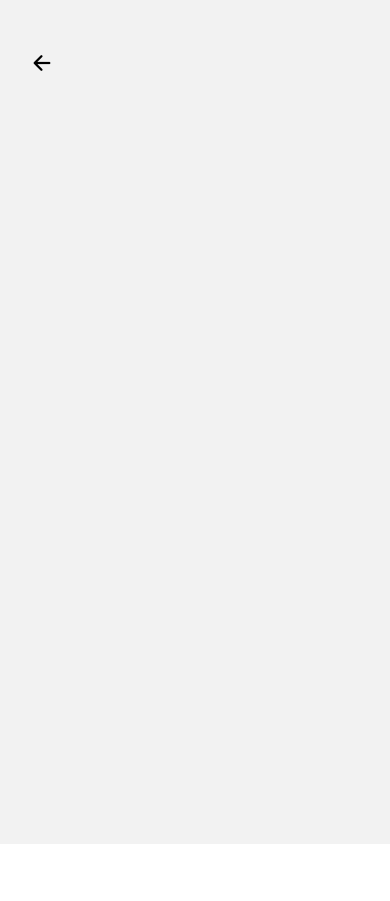
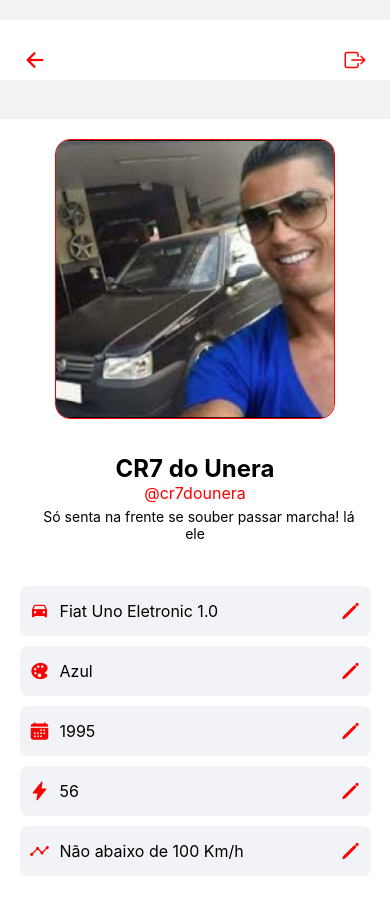
Before and after one commit to FabricioPanisson/MafaRace, a React Native app: screen /PageProfile in a window 390 px wide. Before the commit the page ends 844 px from the top, so only its background shows below. Built offline with nearby package versions, Linux system fonts and the light colour scheme; grey boxes are pictures that could not be loaded.

Commit message:
profile done | v0.8.6
Estilização pronta, falta integração com banco de dados

```diff
--- a/screens/PageProfile.js
+++ b/screens/PageProfile.js
@@ -1,38 +1,154 @@
-import { StyleSheet, View, Text, Image, ScrollView } from 'react-native';
 import React from 'react';
-import BackButton from '../components/BackButton.js';
+import { StyleSheet, View, Text, Image, TouchableOpacity, ScrollView } from 'react-native';
+import { Ionicons } from '@expo/vector-icons';
 
 const PageProfile = ({ navigation }) => {
+  const handleLogout = () => {
+    alert('Você saiu da conta!');
+    navigation.replace('PageLogin');
+  };
+
+  const handleEdit = (item) => {
+    alert(`Editar: ${item}`);
+  };
+
   return (
-    <ScrollView>
+    <ScrollView backgroundColor={'#fff'}>
+      {/* Botões do topo */}
+      <View style={styles.header}>
+        <TouchableOpacity onPress={() => navigation.goBack()} style={styles.iconButton}>
+          <Ionicons name="arrow-back" size={24} color="#FD0100" />
+        </TouchableOpacity>
+        <TouchableOpacity onPress={handleLogout} style={styles.iconButton}>
+          <Ionicons name="exit-outline" size={24} color="#FD0100" />
+        </TouchableOpacity>
+      </View>
+
       <View style={styles.container}>
-        <BackButton navigation={navigation} />
+        {/* Imagem de Perfil */}
         <Image
           style={styles.profileImage}
-          source={require("../assets/images/profileImage1.jpg")}
+          source={require('../assets/images/profileImage.jpg')} //integrar com banco
         />
-        <Image
-        style={styles.profileImage}
-        source={require("../assets/images/profileImage2.jpg")}
-      />
-      <Image
-        style={styles.profileImage}
-        source={require("../assets/images/profileImage3.jpg")}
-      />
+
+        {/* Informações do Perfil */}
+        <Text style={styles.profileName}>CR7 do Unera</Text>  {/*integrar com banco*/}
+        <Text style={styles.profileUsername}>@cr7dounera</Text>  {/*integrar com banco*/}
+        <Text style={styles.profileBio}>  {/*integrar com banco*/}
+          Só senta na frente se souber passar marcha! lá ele
+        </Text>
+
+        {/* Lista de informações */}
+        <View style={styles.infoItem}>
+          <Ionicons name="car" size={20} color="#FD0100" style={styles.infoIcon} />
+          <Text style={styles.infoText}>Fiat Uno Eletronic 1.0</Text> {/*integrar com banco*/}
+          <TouchableOpacity onPress={() => handleEdit('Fiat Uno Eletronic 1.0')}>
+            <Ionicons name="pencil" size={20} color="#FD0100" />
+          </TouchableOpacity>
+        </View>
+
+        <View style={styles.infoItem}>
+          <Ionicons name="color-palette" size={20} color="#FD0100" style={styles.infoIcon} />
+          <Text style={styles.infoText}>Azul</Text>  {/*integrar com banco*/}
+          <TouchableOpacity onPress={() => handleEdit('Azul')}>
+            <Ionicons name="pencil" size={20} color="#FD0100" />
+          </TouchableOpacity>
+        </View>
+
+        <View style={styles.infoItem}>
+          <Ionicons name="calendar" size={20} color="#FD0100" style={styles.infoIcon} />
+          <Text style={styles.infoText}>1995</Text>  {/*integrar com banco*/}
+          <TouchableOpacity onPress={() => handleEdit('1995')}>
+            <Ionicons name="pencil" size={20} color="#FD0100" />
+          </TouchableOpacity>
+        </View>
+
+        <View style={styles.infoItem}>
+          <Ionicons name="flash" size={20} color="#FD0100" style={styles.infoIcon} />
+          <Text style={styles.infoText}>56</Text>  {/*integrar com banco*/}
+          <TouchableOpacity onPress={() => handleEdit('56')}>
+            <Ionicons name="pencil" size={20} color="#FD0100" />
+          </TouchableOpacity>
+        </View>
+
+        <View style={styles.infoItem}>
+          <Ionicons name="analytics" size={20} color="#FD0100" style={styles.infoIcon} />
+          <Text style={styles.infoText}>Não abaixo de 100 Km/h</Text>   {/*integrar com banco*/}
+          <TouchableOpacity onPress={() => handleEdit('Não abaixo de 100 Km/h')}>
+            <Ionicons name="pencil" size={20} color="#FD0100" />
+          </TouchableOpacity>
+        </View>
       </View>
-      </ScrollView>
+    </ScrollView>
   );
 };
 
 const styles = StyleSheet.create({
+  header: {
+    flexDirection: 'row',
+    justifyContent: 'space-between',
+    alignItems: 'center',
+    paddingHorizontal: 15,
+    paddingTop: 20,
+    backgroundColor: '#fff',
+    height: 60,
+    marginTop: 20,
+  },
+  iconButton: {
+    padding: 8,
+  },
   container: {
     flex: 1,
     alignItems: 'center',
+    paddingVertical: 20,
+    backgroundColor: '#fff',
+    marginTop: '10%',
   },
   profileImage: {
-    marginTop:"20%",
-    maxHeight:"30%",
-    maxWidth:"75%",
+    width: 280,
+    height: 280,
+    borderRadius: 15,
+    marginBottom: 15,
+    borderColor: '#FD0100',
+    borderWidth: 1.5,
+  },
+  profileName: {
+    fontSize: 24,
+    fontWeight: 'bold',
+    color: '#000',
+    marginTop: 20,
+  },
+  profileUsername: {
+    fontSize: 16,
+    color: '#FD0100',
+    marginBottom: 5,
+  },
+  profileBio: {
+    fontSize: 14,
+    color: '#000',
+    textAlign: 'center',
+    marginBottom: 20,
+    paddingHorizontal: 30,
+    marginBottom: '10%',
+  },
+  infoItem: {
+    flexDirection: 'row',
+    alignItems: 'center',
+    backgroundColor: '#F1F3F7',
+    padding: 10,
+    marginVertical: 5,
+    borderRadius: 8,
+    height: 50,
+    width: '90%',
+    justifyContent: 'space-between',
+  },
+  infoIcon: {
+    marginRight: 10,
+  },
+  infoText: {
+    fontSize: 16,
+    flex: 1,
+    color: '#000',
   },
 });
 
```
